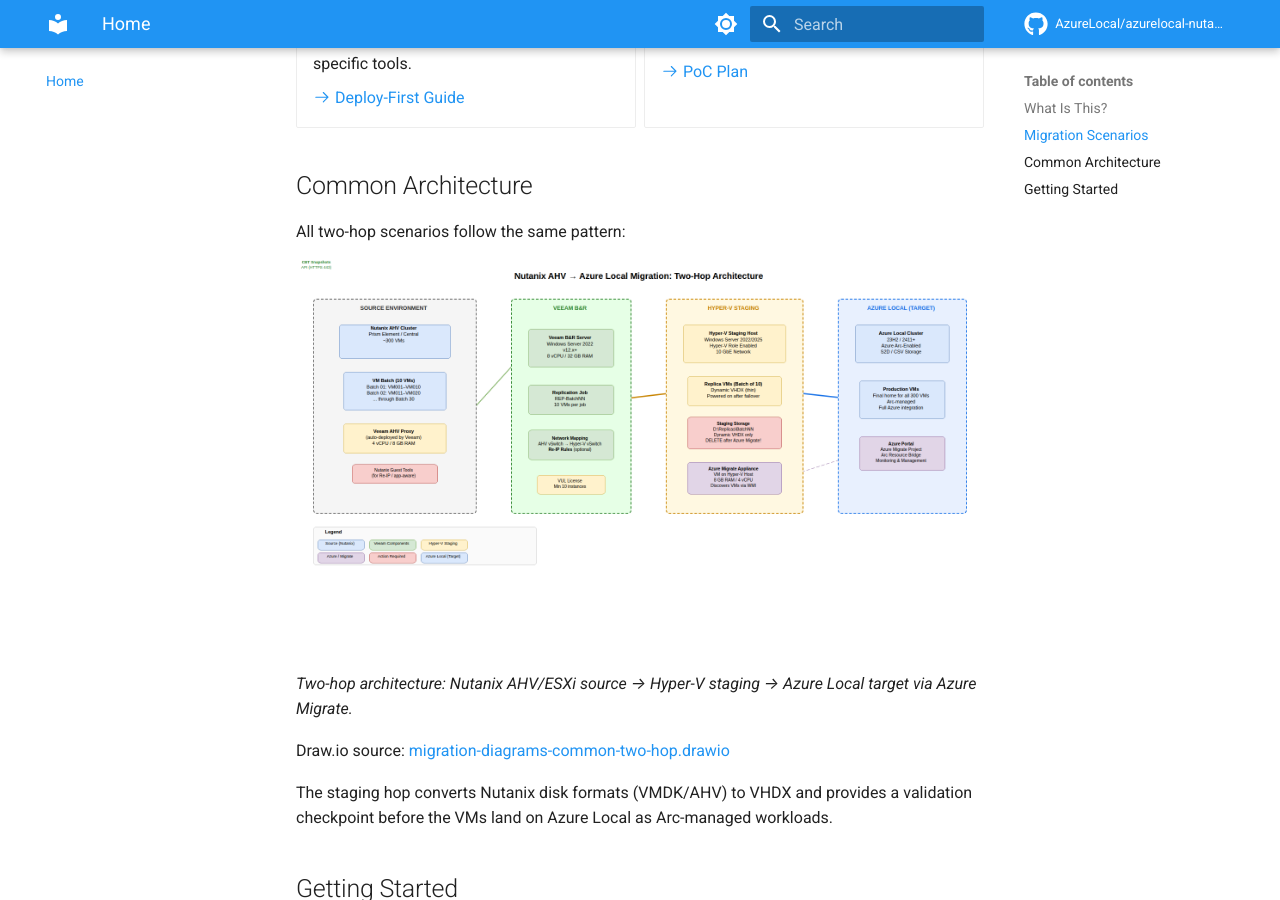
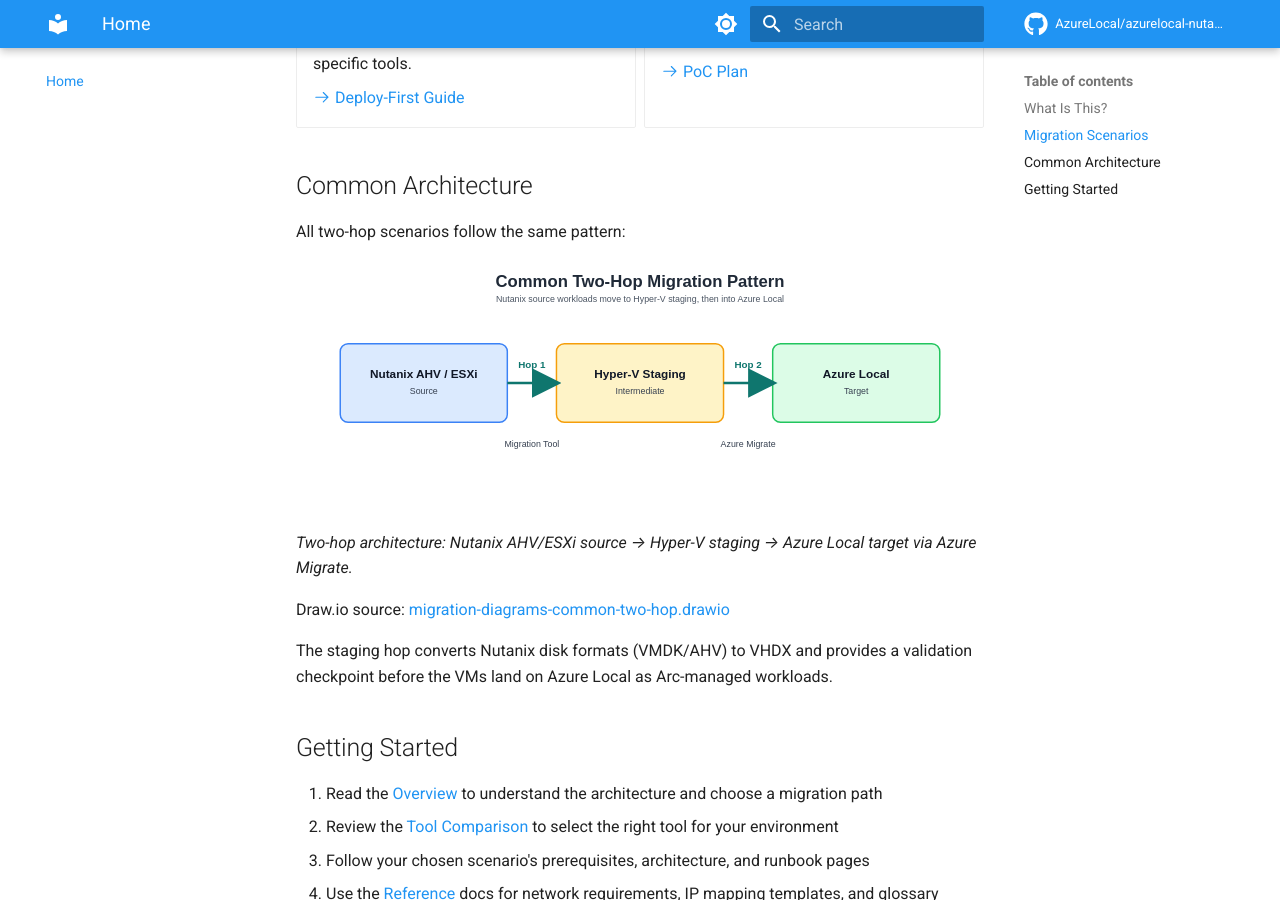
Before and after one commit to AzureLocal/azurelocal-nutanix-migration, an MkDocs documentation site: the page built from docs/index.md, in a window 1280 px wide and 900 px high, scrolled down 1052 px. Built offline with MkDocs 1.6.1 and Material for MkDocs 9.7.7, drawn with Linux system fonts in a browser that asks for light colours; comment, search, counter and statistics services are not loaded.

Commit message:
docs: replace homepage two-hop image with neutral common architecture SVG

```diff
--- a/docs/index.md
+++ b/docs/index.md
@@ -45,7 +45,7 @@ This site provides end-to-end runbooks, architecture diagrams, and automation sc
 
 All two-hop scenarios follow the same pattern:
 
-![Two-hop migration architecture](assets/images/01-high-level-architecture.png)
+![Two-hop migration architecture](assets/images/01-common-two-hop-architecture.svg)
 
 *Two-hop architecture: Nutanix AHV/ESXi source → Hyper-V staging → Azure Local target via Azure Migrate.*
 
```
Also changed, not shown: docs/assets/images/01-common-two-hop-architecture.svg (added), 1 other file.
